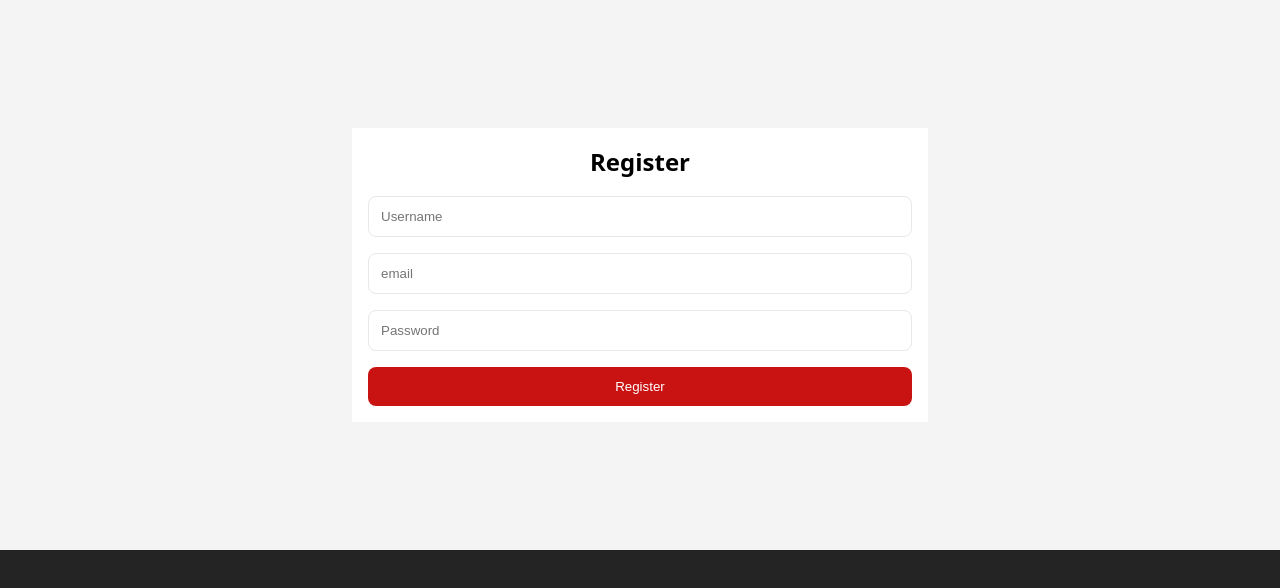
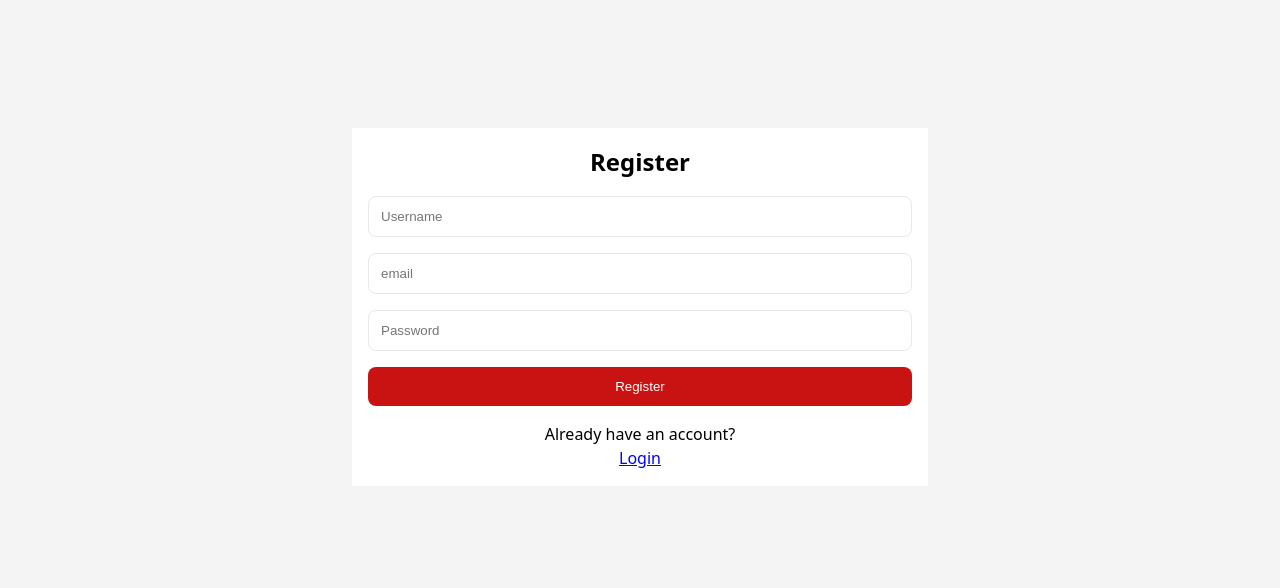
Before and after one commit to Mbiydzenyuy3/feature-rich-url-shortner, a React (Vite) app in the folder urlshortener/: page /register in a window 1280 px wide. Shown: the top 588 px of the page. Built offline with nearby package versions, Linux system fonts and the light colour scheme; no server answers.

Commit message:
added changes

```diff
--- a/urlshortener/src/App.css
+++ b/urlshortener/src/App.css
@@ -20,7 +20,7 @@ body {
   background-color: #f5f4f4;
   font-size: 16px;
   padding: 32px;
-  /* height: 100vh; */
+  height: 100vh;
 }
 
 .container {
@@ -48,6 +48,11 @@ a {
   color: #333;
   text-decoration: none;
   font-size: 16px;
+}
+
+.create-account {
+  color: blue;
+  text-decoration: underline;
 }
 
 li {
--- a/urlshortener/src/components/Header.jsx
+++ b/urlshortener/src/components/Header.jsx
@@ -15,11 +15,8 @@ export default function Header() {
         </Link> */}
 
         <div className="space-x-4">
-          <Link to="/register" className="hover:underline">
-            <button className="btn register"> Register</button>
-          </Link>
-          <Link to="/login" className="hover:underline">
-            <button className="btn login">Login</button>
+          <Link to="/" className="hover:underline">
+            <button className="btn login">Logout</button>
           </Link>
         </div>
       </header>
--- a/urlshortener/src/pages/dashboard.jsx
+++ b/urlshortener/src/pages/dashboard.jsx
@@ -33,7 +33,7 @@ export default function Dashboard() {
 
   return (
     <div className="shorturl-container">
-      <Header/>
+      <Header />
       <ShortenForm onShortened={fetchUrls} />
 
       {loading && <p>Loading URLs...</p>}
--- a/urlshortener/src/pages/landing.jsx
+++ b/urlshortener/src/pages/landing.jsx
@@ -17,7 +17,7 @@ export default function LandingPage() {
           </p>
         </div>
         <div className="btns">
-          <Link to="/dashboard">
+          <Link to="/register">
             {" "}
             <button className="btn register">Get Started</button>
           </Link>
--- a/urlshortener/src/pages/login.jsx
+++ b/urlshortener/src/pages/login.jsx
@@ -39,6 +39,10 @@ export default function Login() {
         onChange={(e) => setForm({ ...form, password: e.target.value })}
       />
       <button className="cta">Login</button>
+      <div className="option">
+        <p>Create an account if haven't yet? </p>
+        <a href="/register" className="create-account">Create account</a>
+      </div>
     </form>
   );
 }
--- a/urlshortener/src/pages/register.jsx
+++ b/urlshortener/src/pages/register.jsx
@@ -41,6 +41,12 @@ export default function Register() {
         onChange={(e) => setForm({ ...form, password: e.target.value })}
       />
       <button className="cta">Register</button>
+      <div className="option">
+        <p>Already have an account? </p>
+        <a href="/login" className="create-account">
+          Login
+        </a>
+      </div>
     </form>
   );
 }
```
Also changed, not shown: urlshortener/src/assets/logout.png (added).
